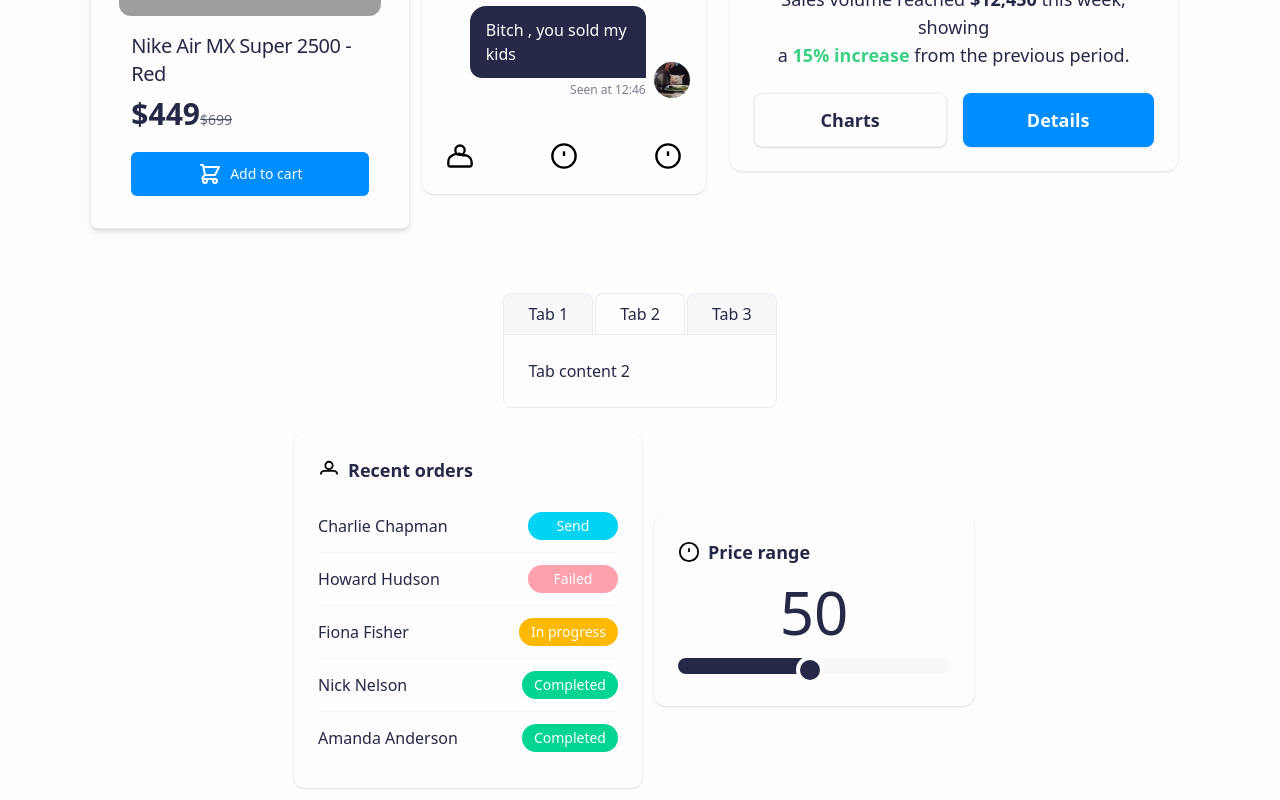
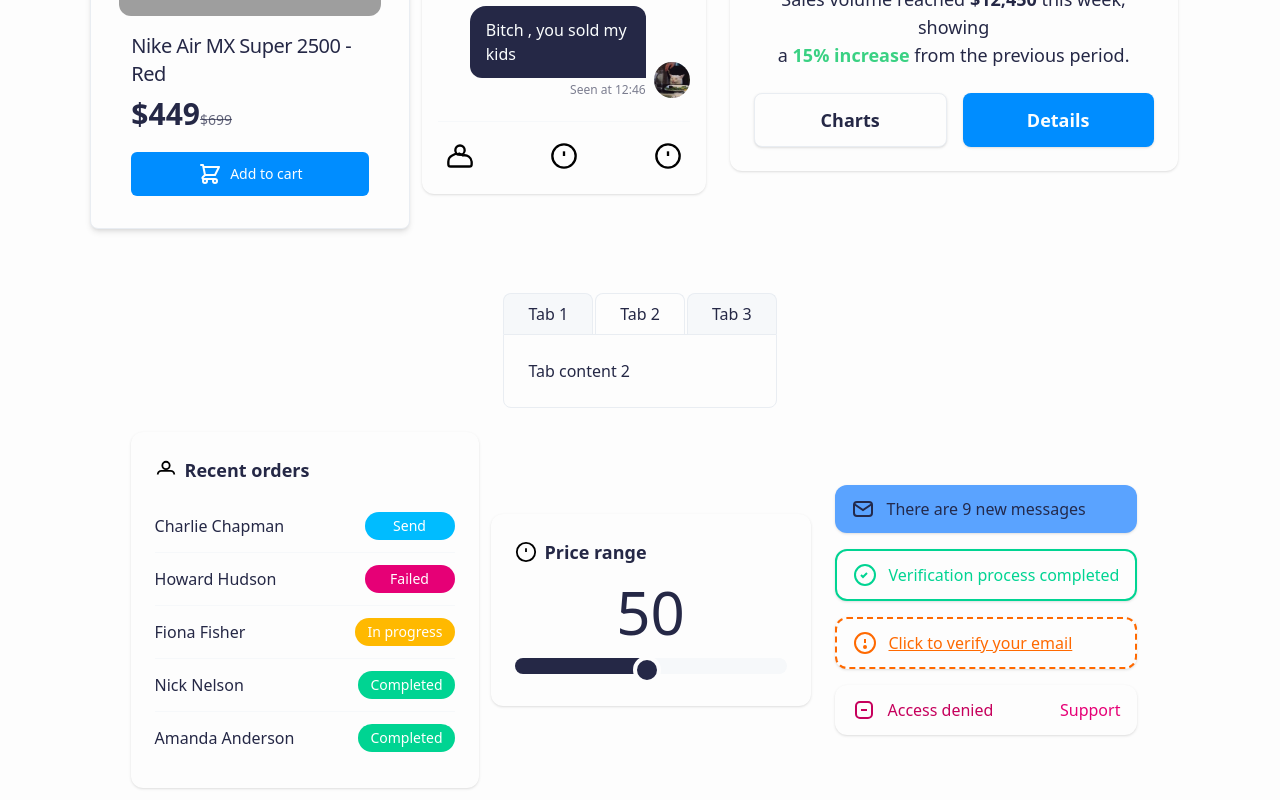
Before and after one commit to saarang2003/Switch-it, a Next.js app: page / in a window 1280 px wide. Shown: the part 545-1345 px from the top of the page. Built offline with nearby package versions, Linux system fonts and the light colour scheme; grey boxes are pictures that could not be loaded.

Commit message:
completed message component

```diff
--- a/app/_component/Message.tsx
+++ b/app/_component/Message.tsx
@@ -1,9 +1,55 @@
-import React from 'react'
+import React from "react";
 
-function Message() {
+const Message: React.FC = () => {
   return (
-    <div>Message</div>
-  )
-}
+    <div className="space-y-4 max-w-xs w-full mx-auto">
+      {/* New messages */}
+      <div className="flex items-center gap-3 bg-info text-info-content rounded-xl px-4 py-3 shadow">
+        <svg width={24} height={24} fill="none" stroke="currentColor" strokeWidth={2} viewBox="0 0 24 24">
+          <rect x={3} y={5} width={18} height={14} rx={3} stroke="currentColor" />
+          <path d="M3 7l9 6 9-6" stroke="currentColor" />
+        </svg>
+        <span className="font-medium">There are 9 new messages</span>
+      </div>
 
-export default Message
+      {/* Verification completed */}
+      <div className="flex items-center gap-3 bg-base-100 border-2 border-emerald-400 text-emerald-400 rounded-xl px-4 py-3 shadow">
+        <svg width={24} height={24} fill="none" stroke="currentColor" strokeWidth={2} viewBox="0 0 24 24">
+          <circle cx={12} cy={12} r={10} stroke="currentColor" />
+          <path d="M8 12l2 2 4-4" stroke="currentColor" />
+        </svg>
+        <span className="font-medium">Verification process completed</span>
+      </div>
+
+      {/* Verify email */}
+      <div className="flex items-center gap-3 bg-base-100 border-2 border-orange-500 border-dashed text-orange-500 rounded-xl px-4 py-3 shadow">
+        <svg width={24} height={24} fill="none" stroke="currentColor" strokeWidth={2} viewBox="0 0 24 24">
+          <circle cx={12} cy={12} r={10} stroke="currentColor" />
+          <path d="M12 8v4" stroke="currentColor" />
+          <circle cx={12} cy={16} r={1} fill="currentColor" />
+        </svg>
+        <span>
+          <a href="#" className="font-medium underline text-orange-500 hover:text-orange-600">
+            Click to verify your email
+          </a>
+        </span>
+      </div>
+
+      {/* Access denied */}
+      <div className="flex items-center justify-between bg-base-100 rounded-xl px-4 py-3 shadow border border-transparent">
+        <div className="flex items-center gap-3 text-pink-700">
+          <svg width={24} height={24} fill="none" stroke="currentColor" strokeWidth={2} viewBox="0 0 24 24">
+            <rect x={4} y={4} width={16} height={16} rx={4} stroke="currentColor" />
+            <path d="M9 12h6" stroke="currentColor" />
+          </svg>
+          <span className="font-medium">Access denied</span>
+        </div>
+        <a href="#" className="text-pink-600 font-medium hover:underline">
+          Support
+        </a>
+      </div>
+    </div>
+  );
+};
+
+export default Message;
--- a/app/_component/Order.tsx
+++ b/app/_component/Order.tsx
@@ -17,8 +17,8 @@ const orders: Order[] = [
 ];
 
 const statusStyles: Record<OrderStatus, string> = {
-  Send: "bg-cyan-400 text-white",
-  Failed: "bg-rose-300 text-white",
+  Send: "bg-sky-400 text-white",
+  Failed: "bg-pink-600 text-white",
   "In progress": "bg-amber-400 text-white",
   Completed: "bg-emerald-400 text-white",
 };
--- a/app/page.tsx
+++ b/app/page.tsx
@@ -3,6 +3,7 @@ import Chart from "./_component/Chart";
 import Chat from "./_component/Chat";
 import Container from "./_component/Container";
 import Input from "./_component/Input";
+import Message from "./_component/Message";
 import Order from "./_component/Order";
 import Price from "./_component/Price";
 import ProductCard from "./_component/ProductCard";
@@ -11,47 +12,41 @@ import Tabs from "./_component/Tabs";
 import ThemeSwitcher from "./_component/ThemeSwitcher";
 import Wrapper from "./_component/Wrapper";
 
-
-
 export default function Home() {
   return (
     <Container>
       <ThemeSwitcher />
       <Wrapper>
-      <Input/>
+        <Input />
         <Wrapper>
-      <RatingCard score={91}/>
+          <RatingCard score={91} />
         </Wrapper>
       </Wrapper>
 
+      <Wrapper>
+        <ProductCard />
 
         <Wrapper>
-      <ProductCard/>
-
-       <Wrapper>
-      <Chat/>
-      </Wrapper>
-
-
-        <Wrapper>
-      <Chart/>
-      </Wrapper>
-
-      </Wrapper>
-       <Wrapper>
-      <Tabs/>
+          <Chat />
         </Wrapper>
 
         <Wrapper>
-      <Order/>
-             <Wrapper>
-      <Price/>
+          <Chart />
         </Wrapper>
       </Wrapper>
+      <Wrapper>
+        <Tabs />
+      </Wrapper>
 
-
-
+      <Wrapper>
+        <Order />
+        <Wrapper>
+          <Price />
+        </Wrapper>
+        <Wrapper>
+          <Message />
+        </Wrapper>
+      </Wrapper>
     </Container>
-
   );
 }
```
Lines whose indentation alone changed are shown as unchanged.
